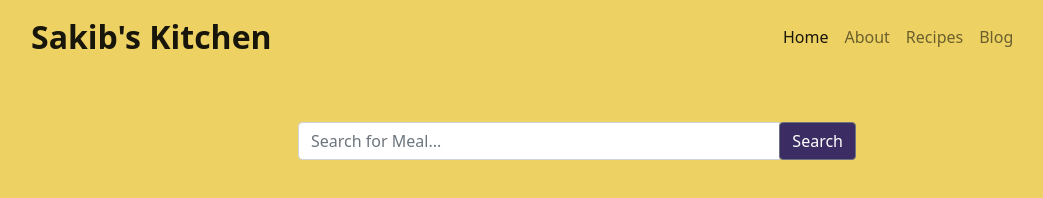
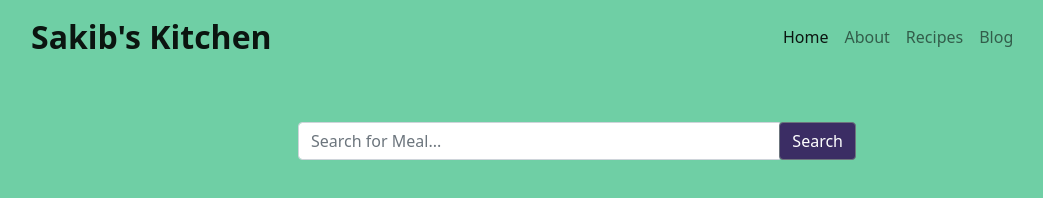
Before and after one commit to SakibNoman/Sakibs-Kitchen, a plain HTML site: page index.html in a window 1280 px wide. Shown: the whole page, without its empty margins (63-1106 px from the left). Drawn offline with nearby package versions, Linux system fonts and the light colour scheme.

Commit message:
bg color changed

```diff
--- a/style.css
+++ b/style.css
@@ -1,5 +1,5 @@
 body{
-    background-color: #EDD263;
+    background-color: #6FCFA5;
 }
 #all-cards{
     display: grid;
```
